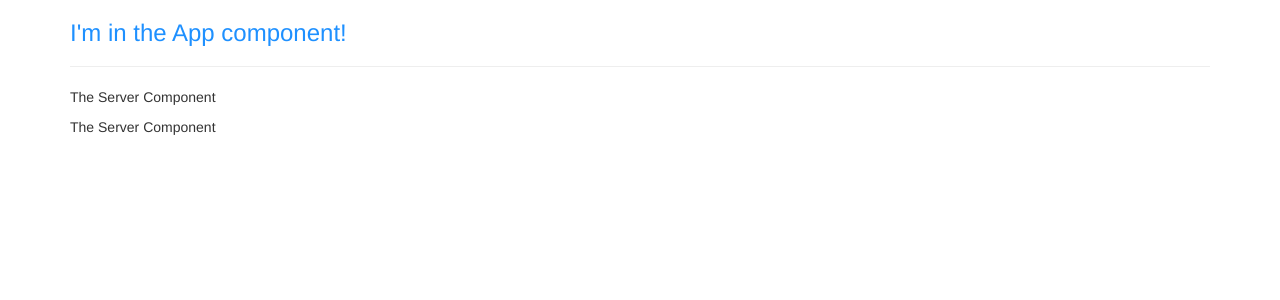
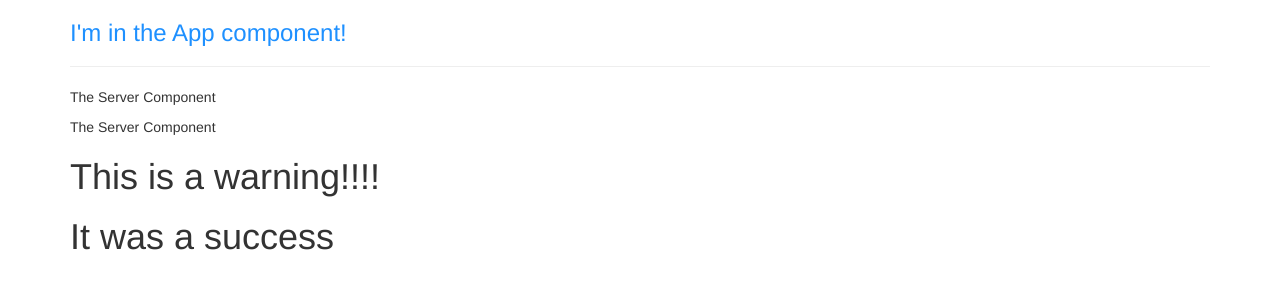
Before and after one commit to irendon1993/helloAngular, an Angular app: page / in a window 1280 px wide. Shown: the top 300 px of the page. Built offline with nearby package versions, Linux system fonts and the light colour scheme.

Commit message:
Created two custom components for Assignemnt 1

```diff
--- a/src/app/app.component.html
+++ b/src/app/app.component.html
@@ -4,6 +4,8 @@
       <h3>I'm in the App component!</h3>
       <hr>
       <app-servers></app-servers>
+      <warning></warning>
+      <success></success>
     </div>
   </div>
 </div>
--- a/src/app/app.module.ts
+++ b/src/app/app.module.ts
@@ -5,12 +5,16 @@ import { BrowserModule } from '@angular/platform-browser';
 import { AppComponent } from './app.component';
 import { ServerComponent } from './server/server.component';
 import { ServersComponent } from './servers/servers.component';
+import { WarningComponent } from './warning/warning.component';
+import { SuccessComponent } from './success/success.componenet';
 
 @NgModule({
   declarations: [
     AppComponent,
     ServerComponent,
-    ServersComponent
+    ServersComponent,
+    WarningComponent,
+    SuccessComponent
   ],
   imports: [
     BrowserModule
--- /dev/null
+++ b/src/app/success/success.component.html
@@ -0,0 +1 @@
+<h1>It was a success</h1>
--- /dev/null
+++ b/src/app/warning/warning.component.html
@@ -0,0 +1 @@
+<h1>This is a warning!!!!</h1>
```
Also changed, not shown: src/app/success/success.componenet.ts (added, +10 -0 lines), src/app/warning/warning.component.ts (added, +11 -0 lines), src/app/warning/warning.component.css (added).
